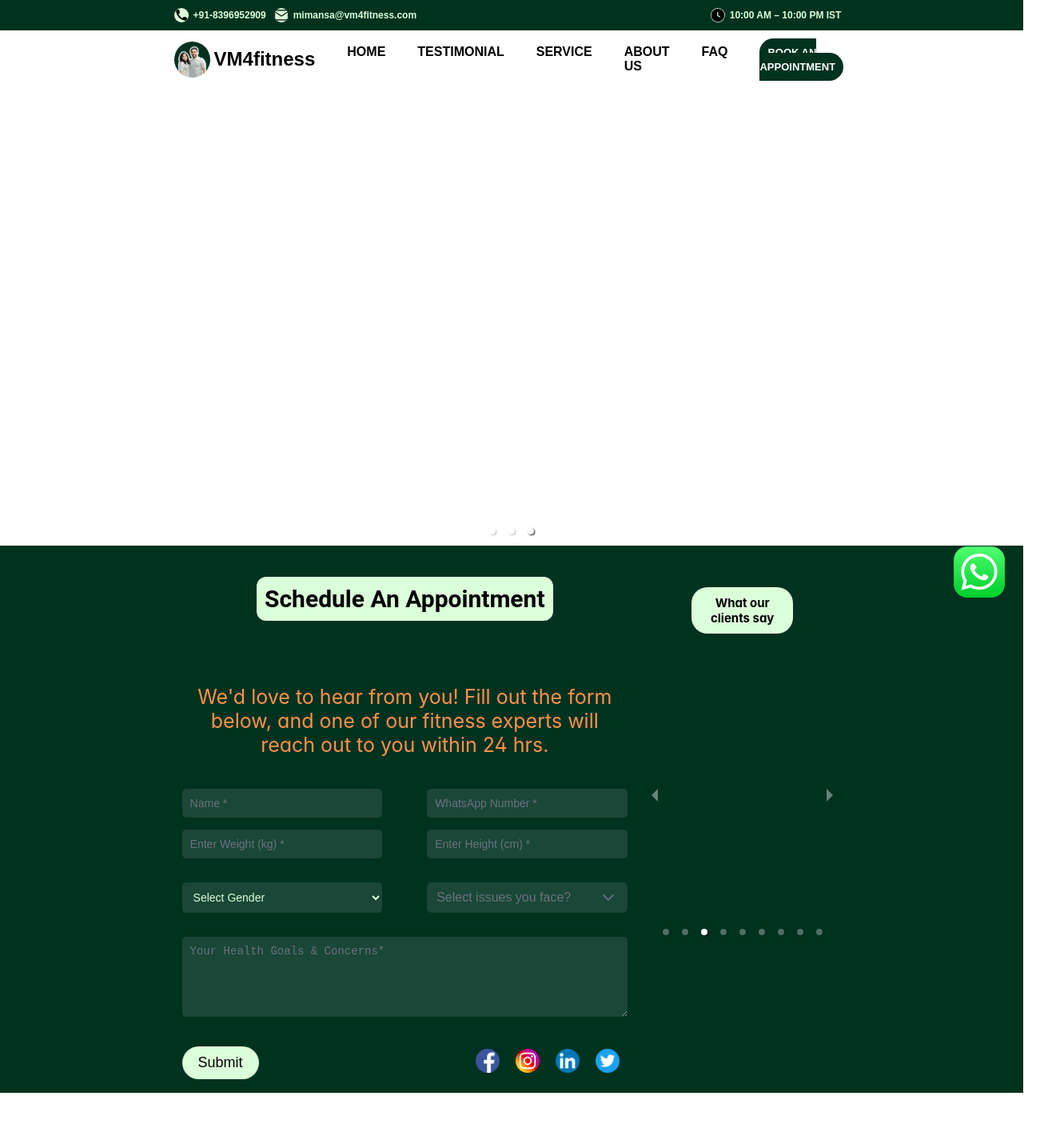
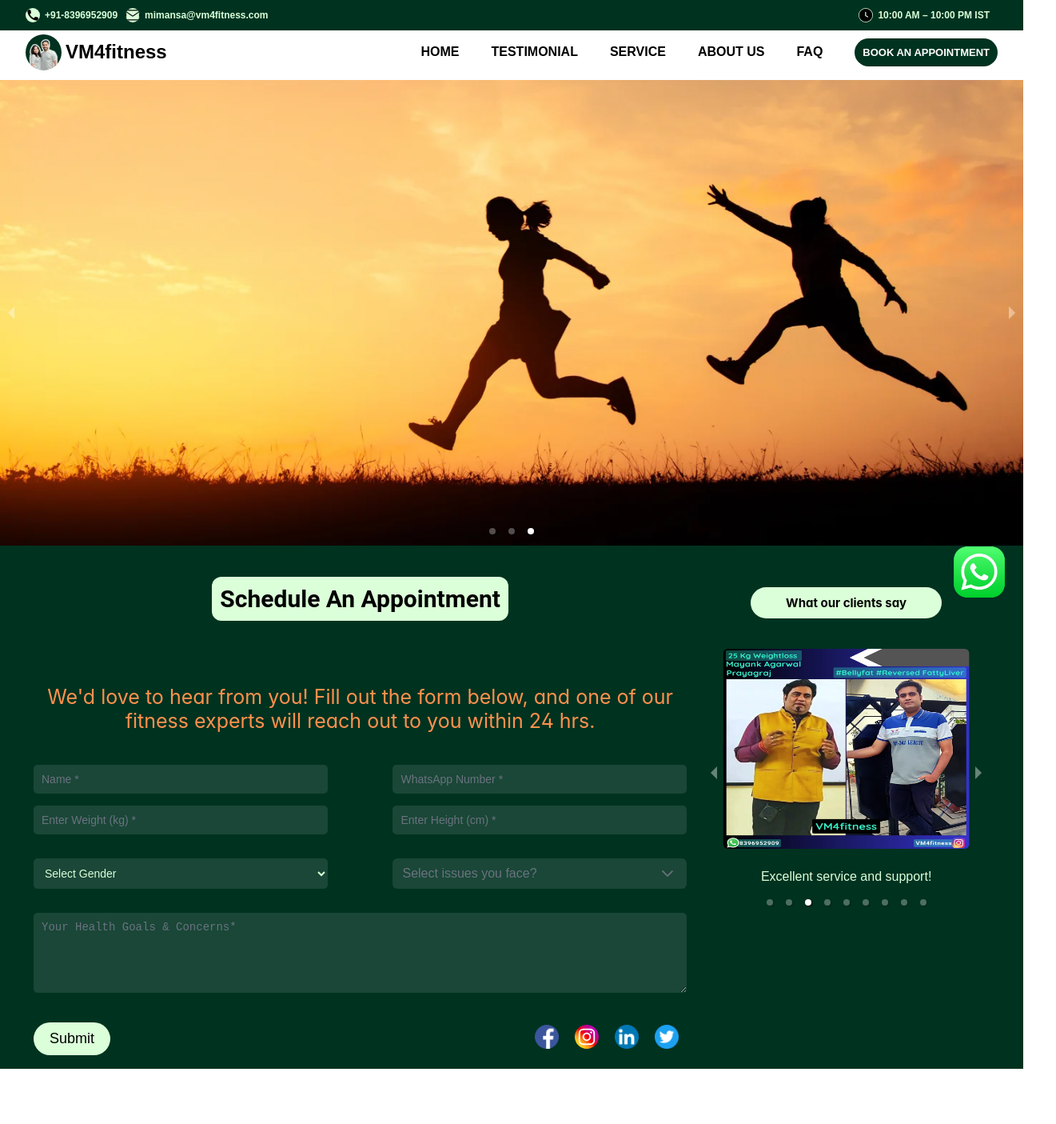
Before and after one commit to Juhi5863/VM4fitness_react, a React (Create React App) app: page / in a window 1280 px wide. Shown: the top 1405 px of the page at 80% size, 1321 px wide, since content can reach past the window. Built offline with nearby package versions, Linux system fonts and the light colour scheme; a web font is replaced by a local one.

Commit message:
Fixed Slides

```diff
--- a/src/App.tsx
+++ b/src/App.tsx
@@ -22,7 +22,7 @@ function App() {
           <Route path="/contact" element={<ContactPage/>} />
           <Route path="/faq" element={<FAQ/>} />
             <Route path="/privacy" element={<Privacy/>}></Route>
-            <Route path="/blog" element={<Blog1/>}></Route>
+            <Route path="/blog/blog1" element={<Blog1/>}></Route>
         </Routes>
         <FooterOne></FooterOne>
           <div className="whatsapp-btn-container">
--- a/src/Components/Blog.tsx
+++ b/src/Components/Blog.tsx
@@ -97,7 +97,7 @@ export function Blog() {
                                 <p className="blog-description">
                                     Revitalize Your Body: The Emotional Journey of a 7-Day Weight Loss Diet Plan
                                 </p>
-                                <a href="../Pages/Blogs/Blog1.tsx" target="_blank">
+                                <a href="/blog/blog1" target="_blank">
                                     <button className="blog-button" data-modal-id="1">Read More</button>
                                 </a>
                             </div>
--- a/src/Components/Youtube.tsx
+++ b/src/Components/Youtube.tsx
@@ -6,24 +6,24 @@ export function Youtube(){
             <section id="trending-section">
                 <div className="youtube-container">
                     <h2 className="youtube-head">Trending on YouTube</h2>
-                    { isMobile() ? <></>:<>
+
                     <div className="trending-container">
                         <div className="video-card">
-                            <iframe width="300" height="205" src="https://www.youtube.com/embed/rkeg27zFcfw"
+                            <iframe style={{width:"100%", height:"7%"}} src="https://www.youtube.com/embed/rkeg27zFcfw"
                                     title="Saikat Client Interview" frameBorder="0"
                                     allow="accelerometer; autoplay; clipboard-write; encrypted-media; gyroscope; picture-in-picture; web-share"
                                     referrerPolicy="strict-origin-when-cross-origin" allowFullScreen></iframe>
                             <h3 className="video-title">Saikat Client Interview</h3>
                         </div>
                         <div className="video-card">
-                            <iframe width="300" height="205" src="https://www.youtube.com/embed/fsD0Sjtb-9w"
+                            <iframe style={{width:"100%", height:"7%"}} src="https://www.youtube.com/embed/fsD0Sjtb-9w"
                                     title="Testimonial ( Surbhi Purwar)" frameBorder="0"
                                     allow="accelerometer; autoplay; clipboard-write; encrypted-media; gyroscope; picture-in-picture; web-share"
                                     referrerPolicy="strict-origin-when-cross-origin" allowFullScreen></iframe>
                             <h3 className="video-title">Surbhi Purwar Client Interview</h3>
                         </div>
                         <div className="video-card">
-                            <iframe width="300" height="205" src="https://www.youtube.com/embed/ShVe0T4rF-4"
+                            <iframe style={{width:"100%", height:"7%"}} src="https://www.youtube.com/embed/ShVe0T4rF-4"
                                     title="Transformation (Mayank Agrawal)" frameBorder="0"
                                     allow="accelerometer; autoplay; clipboard-write; encrypted-media; gyroscope; picture-in-picture; web-share"
                                     referrerPolicy="strict-origin-when-cross-origin" allowFullScreen></iframe>
@@ -32,7 +32,6 @@ export function Youtube(){
 
                     </div>
 
-                    </>}
                     <a href="https://www.youtube.com/@vm4fitness" target="_blank" rel="noopener noreferrer" className="view-more-video">
                         <button className="youtube-button">View More Video</button>
                     </a>
--- a/src/Pages/Blogs/Blog1.tsx
+++ b/src/Pages/Blogs/Blog1.tsx
@@ -9,7 +9,6 @@ export function Blog1(){
 
                 </div>
             </section>
-
 
             <section id="blog1-section">
                 <div className="blog1-sec">
--- a/src/Pages/Privacy.tsx
+++ b/src/Pages/Privacy.tsx
@@ -4,9 +4,9 @@ export function Privacy(){
         <>
 
             <section id="home">
-                <div className="slider">
+                <div className="privacy-slider">
                     <div className="slides-privacy">
-                        <img src={img}  className="slide" alt=""/>
+                        <img src={img}  className="privacy-slide-image" alt=""/>
 
                     </div>
 
--- a/src/index.css
+++ b/src/index.css
@@ -58,7 +58,7 @@ code {
   padding: 20px;
 
 }
-.slider {
+.privacy-slider {
   position: relative;
   overflow: hidden;
   width: 100%;
@@ -66,14 +66,9 @@ code {
   padding-top: 100px;
 }
 
-.slides {
-  display: flex;
-  transition: transform 1s ease-in-out;
-  width: 100%;
-  margin: auto;
-}
-
-.slide {
+
+
+.privacy-slide-image {
   min-width: 100%;
   box-sizing: border-box;
 }
@@ -123,11 +118,29 @@ a:hover {
   text-decoration: underline;
 }
 
+@media (max-width: 1430px) and (min-width: 800px) {
+  .navbar {
+    width: 95%!important;
+  }
+  .top-navbar {
+    width: 95%!important;
+  }
+  .contact-testimonial-section {
+    width: 95%!important;
+  }
+  .default-div {
+    width: 95%!important;
+  }
+}
+
 @media (max-width: 800px) {
+  .trending-container {
+    flex-flow: column!important;
+  }
   .container-contact {
     flex-direction: column!important;
   }
-  .slide{
+  .privacy-slide-image{
     height : 200px;
   }
   .contactInfo {
```
